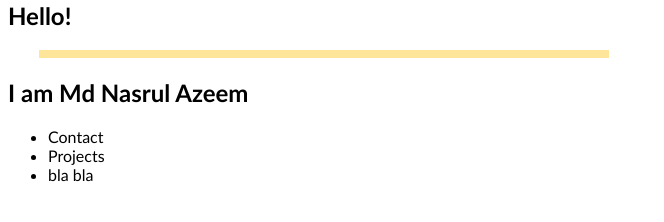
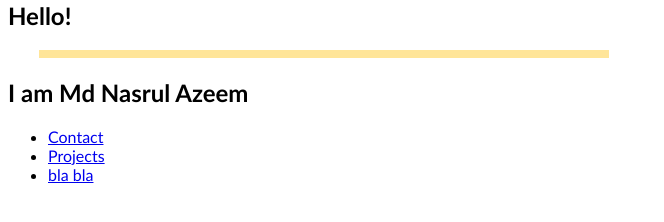
Before and after one commit to sohad76423/AboutMe, a plain HTML site: page index.html in a window 1280 px wide. Shown: the part 230-452 px from the top of the page, without its empty margins (0-664 px from the left). Drawn offline with Linux system fonts and the light colour scheme.

Commit message:
add nav a tag

```diff
--- a/index.html
+++ b/index.html
@@ -22,9 +22,9 @@
       </section>
       <section class="nav">
           <ul>
-              <li href="#">Contact</li>
-              <li href="#">Projects</li>
-              <li href="#">bla bla</li>
+              <li> <a href="#">Contact</a></li>
+              <li> <a href="#">Projects</a></li>
+              <li> <a href="#">bla bla</a></li>
           </ul>
       </section>
   </body>
```
